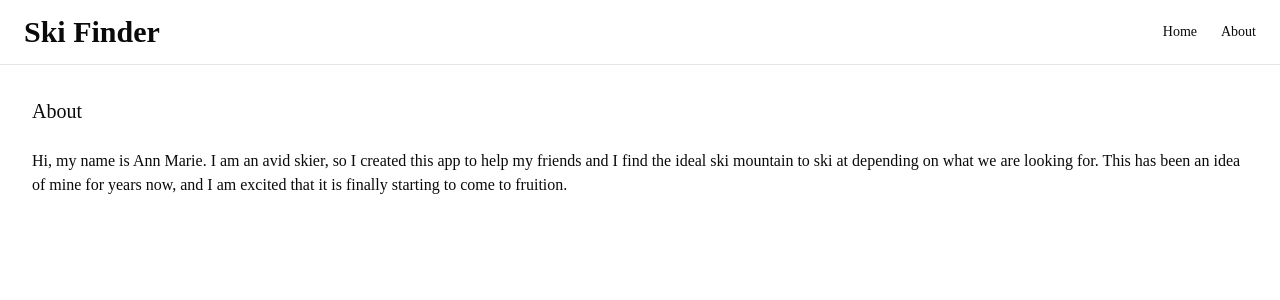
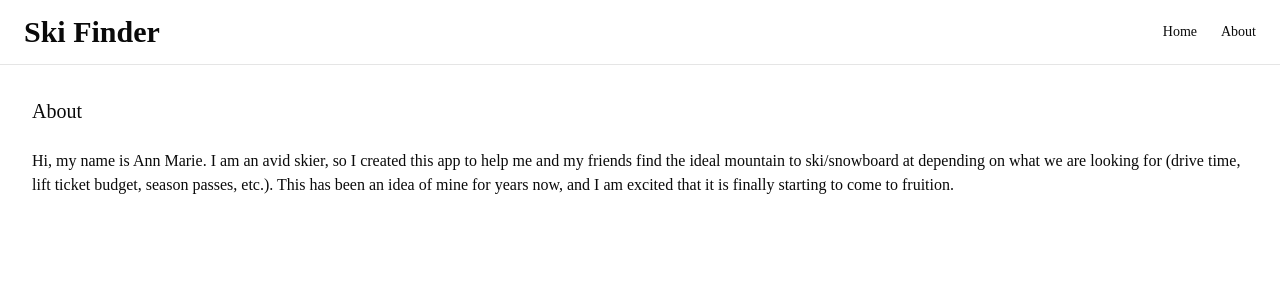
Before and after one commit to annmarieb1/ski-helper, a Next.js app: page /about in a window 1280 px wide. Shown: the top 300 px of the page. Built offline with nearby package versions, Linux system fonts and the light colour scheme.

Commit message:
Update About page

```diff
--- a/app/about/page.tsx
+++ b/app/about/page.tsx
@@ -10,9 +10,10 @@ export default function Home() {
         <h1 className="mb-6 text-xl">About</h1>
         <p>
           Hi, my name is Ann Marie. I am an avid skier, so I created this app to
-          help my friends and I find the ideal ski mountain to ski at depending
-          on what we are looking for. This has been an idea of mine for years
-          now, and I am excited that it is finally starting to come to fruition.
+          help me and my friends find the ideal mountain to ski/snowboard at depending
+          on what we are looking for (drive time, lift ticket budget, season passes, etc.).
+          This has been an idea of mine for years now, and I am excited that it is
+          finally starting to come to fruition.
         </p>
       </main>
     </>
```
